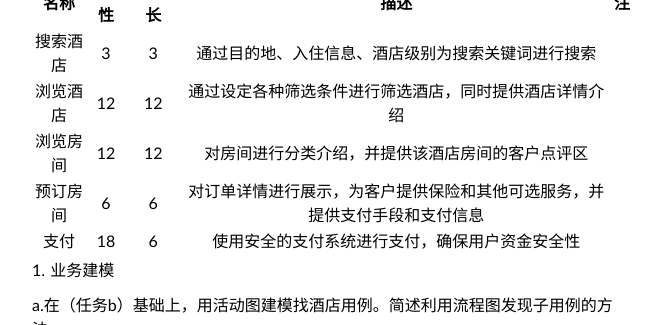
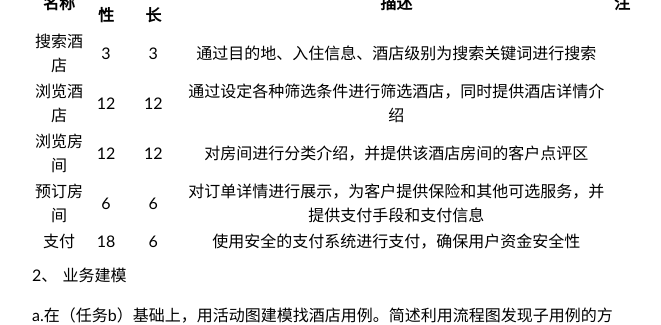
Before and after one commit to zhuwh9/zhuwh9.github.io, a Jekyll site: the page built from _posts/2018-04-22-homework4.md, in a window 1280 px wide and 1400 px high, scrolled down 1210 px, cut to the strip 0-325 px from the top of the window. Shown: the whole strip, without its empty margins (308-969 px from the left). Built offline with Jekyll 4.4.1, drawn with Linux system fonts in a browser that asks for light colours; comment, search, counter and statistics services are not loaded.

Commit message:
SSAD-homework4

```diff
--- a/_posts/2018-04-22-homework4.md
+++ b/_posts/2018-04-22-homework4.md
@@ -36,7 +36,7 @@ d. 请使用 SCRUM 方法，在（任务b）用例图基础上，编制某定旅
 | 预订房间 |   6    |    6     | 对订单详情进行展示，为客户提供保险和其他可选服务，并提供支付手段和支付信息 |      |
 |   支付   |   18   |    6     |        使用安全的支付系统进行支付，确保用户资金安全性        |      |
 
-2. 业务建模
+2、 业务建模
 
 a.在（任务b）基础上，用活动图建模找酒店用例。简述利用流程图发现子用例的方法。
 
@@ -52,7 +52,7 @@ c. 查找淘宝退货业务官方文档，使用多泳道图，表达客户、
 
 ![](G:\学习资料\PDF版书籍\大三下课本\系统分析与设计\作业\第四次作业\淘宝退款.png)
 
-3. 用例文本编写
+3、 用例文本编写
 
 - 在大作业基础上，分析三种用例文本的优点和缺点
 
```
